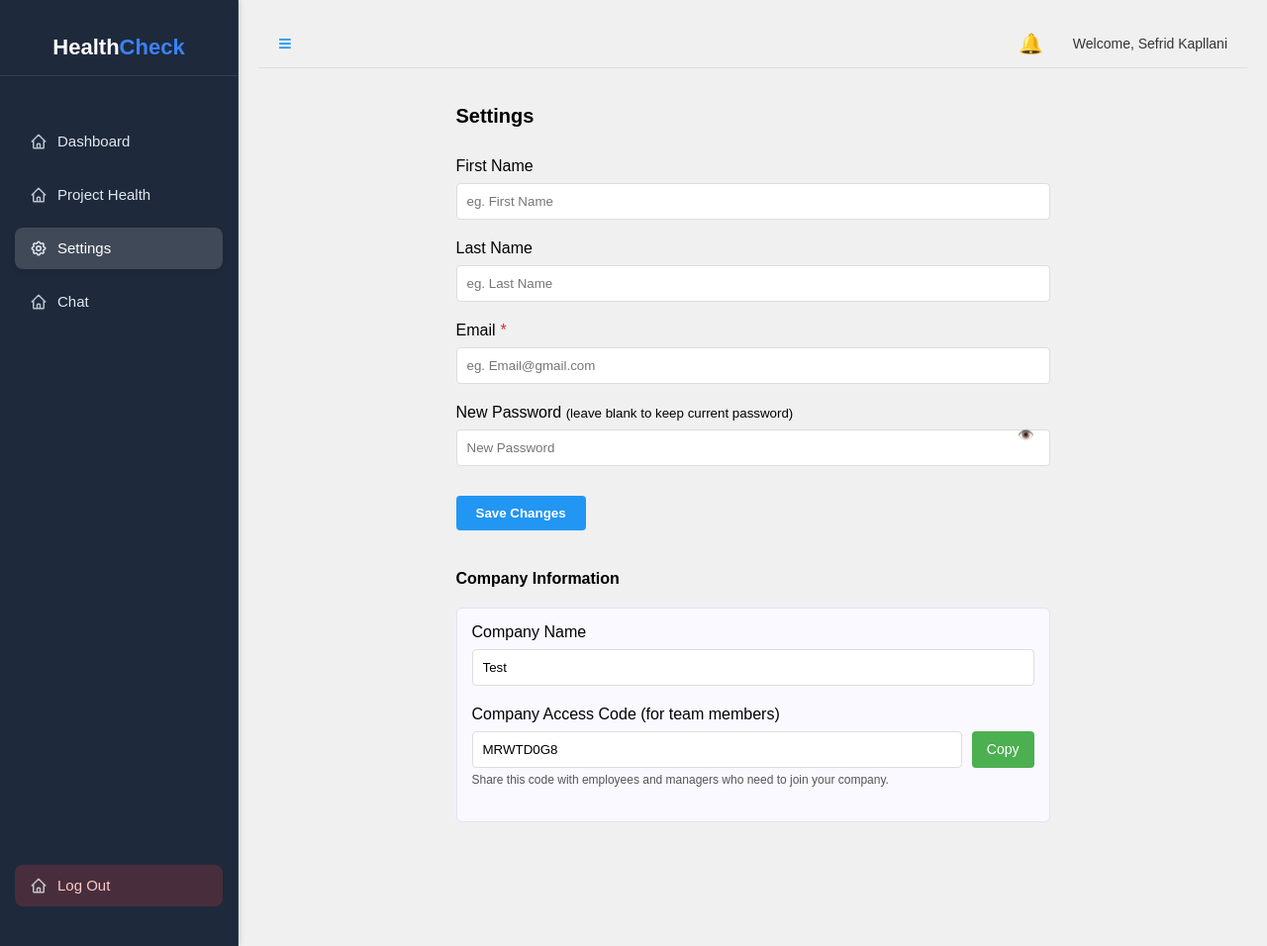
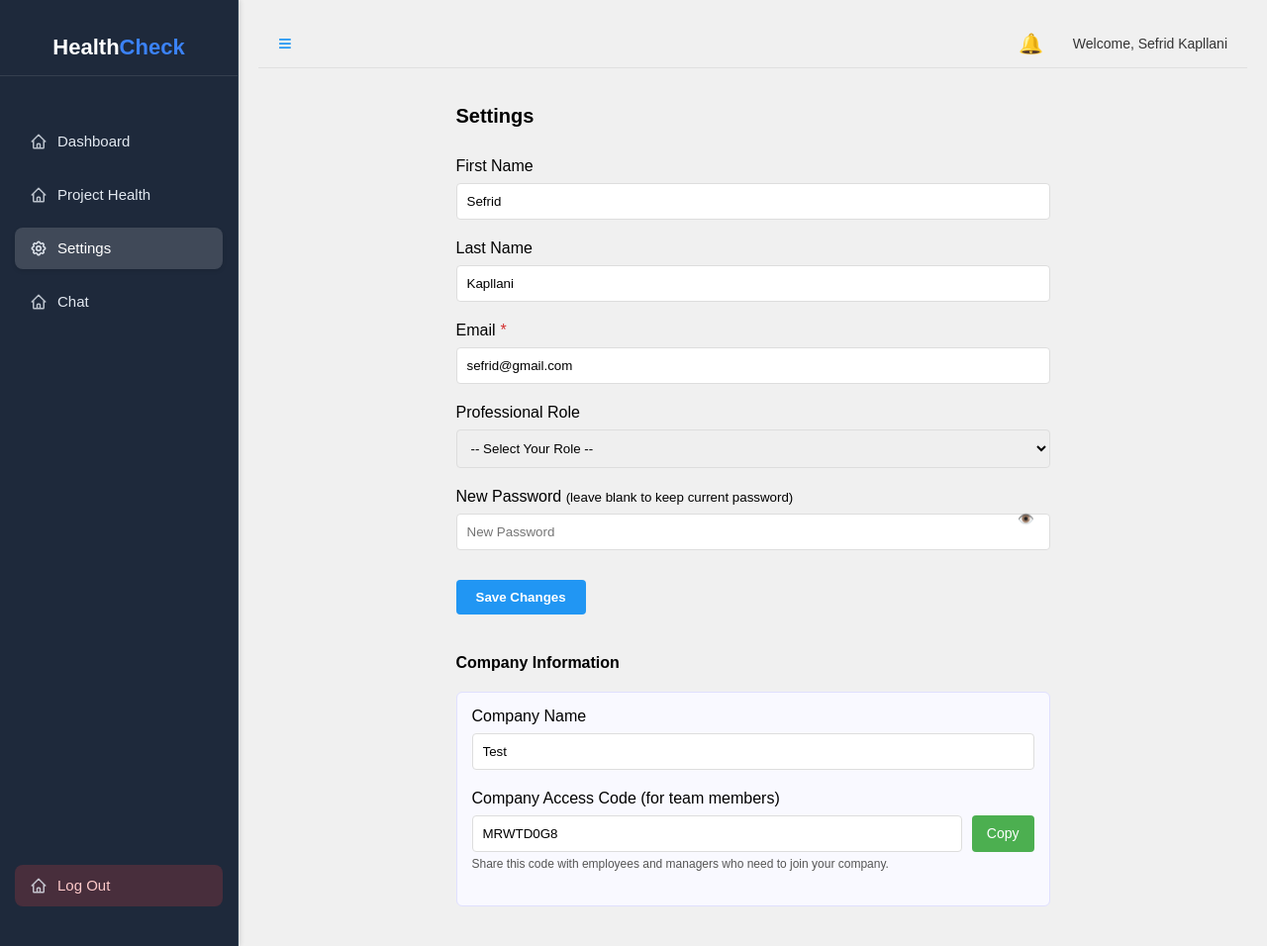
Before and after one commit to DidiG03/Group_Project, a Django app: page /settings/ in a window 1280 px wide. Shown: the whole page at 99% size. Run offline with Django 5.2, Linux system fonts and the light colour scheme; a user stored in the database is signed in; data comes from the database, SQL or seed files in the repository; both versions use the stored data as it was after the commit.

Commit message:
Update
Detailed

```diff
--- a/main/templates/main/settings.html
+++ b/main/templates/main/settings.html
@@ -367,13 +367,49 @@
                     </div>
 
                     <div class="form-group">
+                        <label for="role">Professional Role</label>
+                        <select id="role" name="role" class="form-control">
+                            <option value="">-- Select Your Role --</option>
+                            <option value="software_engineer" {% if profile.technical_role == 'software_engineer' %}selected{% endif %}>Software Engineer</option>
+                            <option value="frontend_developer" {% if profile.technical_role == 'frontend_developer' %}selected{% endif %}>Frontend Developer</option>
+                            <option value="backend_developer" {% if profile.technical_role == 'backend_developer' %}selected{% endif %}>Backend Developer</option>
+                            <option value="fullstack_developer" {% if profile.technical_role == 'fullstack_developer' %}selected{% endif %}>Full Stack Developer</option>
+                            <option value="mobile_developer" {% if profile.technical_role == 'mobile_developer' %}selected{% endif %}>Mobile Developer</option>
+                            <option value="web_developer" {% if profile.technical_role == 'web_developer' %}selected{% endif %}>Web Developer</option>
+                            <option value="data_scientist" {% if profile.technical_role == 'data_scientist' %}selected{% endif %}>Data Scientist</option>
+                            <option value="data_engineer" {% if profile.technical_role == 'data_engineer' %}selected{% endif %}>Data Engineer</option>
+                            <option value="data_analyst" {% if profile.technical_role == 'data_analyst' %}selected{% endif %}>Data Analyst</option>
+                            <option value="devops_engineer" {% if profile.technical_role == 'devops_engineer' %}selected{% endif %}>DevOps Engineer</option>
+                            <option value="sre" {% if profile.technical_role == 'sre' %}selected{% endif %}>Site Reliability Engineer</option>
+                            <option value="qa_engineer" {% if profile.technical_role == 'qa_engineer' %}selected{% endif %}>QA Engineer</option>
+                            <option value="test_engineer" {% if profile.technical_role == 'test_engineer' %}selected{% endif %}>Test Engineer</option>
+                            <option value="ui_designer" {% if profile.technical_role == 'ui_designer' %}selected{% endif %}>UI Designer</option>
+                            <option value="ux_designer" {% if profile.technical_role == 'ux_designer' %}selected{% endif %}>UX Designer</option>
+                            <option value="product_manager" {% if profile.technical_role == 'product_manager' %}selected{% endif %}>Product Manager</option>
+                            <option value="project_manager" {% if profile.technical_role == 'project_manager' %}selected{% endif %}>Project Manager</option>
+                            <option value="scrum_master" {% if profile.technical_role == 'scrum_master' %}selected{% endif %}>Scrum Master</option>
+                            <option value="agile_coach" {% if profile.technical_role == 'agile_coach' %}selected{% endif %}>Agile Coach</option>
+                            <option value="system_administrator" {% if profile.technical_role == 'system_administrator' %}selected{% endif %}>System Administrator</option>
+                            <option value="network_engineer" {% if profile.technical_role == 'network_engineer' %}selected{% endif %}>Network Engineer</option>
+                            <option value="security_engineer" {% if profile.technical_role == 'security_engineer' %}selected{% endif %}>Security Engineer</option>
+                            <option value="database_administrator" {% if profile.technical_role == 'database_administrator' %}selected{% endif %}>Database Administrator</option>
+                            <option value="cloud_architect" {% if profile.technical_role == 'cloud_architect' %}selected{% endif %}>Cloud Architect</option>
+                            <option value="solutions_architect" {% if profile.technical_role == 'solutions_architect' %}selected{% endif %}>Solutions Architect</option>
+                            <option value="technical_lead" {% if profile.technical_role == 'technical_lead' %}selected{% endif %}>Technical Lead</option>
+                            <option value="engineering_manager" {% if profile.technical_role == 'engineering_manager' %}selected{% endif %}>Engineering Manager</option>
+                            <option value="cto" {% if profile.technical_role == 'cto' %}selected{% endif %}>CTO</option>
+                            <option value="other" {% if profile.technical_role == 'other' %}selected{% endif %}>Other</option>
+                        </select>
+                    </div>
+
+                    <div class="form-group">
                         <label for="new_password">New Password <small>(leave blank to keep current password)</small></label>
                         <input type="password" id="new_password" name="new_password" class="form-control"
                                placeholder="New Password">
                         <button type="button" class="password-toggle" id="password-toggle">👁️</button>
                     </div>
 
-                    <button type="submit" class="btn-save" id="save-button">Save Changes</button>
+                    <button type="submit" class="btn-save" id="save-button" style="background-color: #2196F3; color: white; padding: 10px 20px; border: none; border-radius: 4px; cursor: pointer; font-weight: bold;">Save Changes</button>
                 </form>
 
 
--- a/main/views.py
+++ b/main/views.py
@@ -18,7 +18,6 @@ def admin_required(view_func):
     @wraps(view_func)
     def _wrapped_view(request, *args, **kwargs):
         try:
-            from register.models import UserProfile
             profile = UserProfile.objects.get(user=request.user)
             if profile.role == 'admin':
                 return view_func(request, *args, **kwargs)
@@ -34,7 +33,6 @@ def non_admin_required(view_func):
     @wraps(view_func)
     def _wrapped_view(request, *args, **kwargs):
         try:
-            from register.models import UserProfile
             profile = UserProfile.objects.get(user=request.user)
             if profile.role != 'admin':
                 return view_func(request, *args, **kwargs)
@@ -180,6 +178,7 @@ def settings(request):
             last_name = request.POST.get('last_name', '')
             email = request.POST.get('email', '')
             new_password = request.POST.get('new_password', '')
+            technical_role = request.POST.get('role', '')
 
             # Update user profile
             user.first_name = first_name
@@ -194,6 +193,15 @@ def settings(request):
 
             user.save()
 
+            # Update technical role if profile exists
+            try:
+                profile = UserProfile.objects.get(user=user)
+                if technical_role:
+                    profile.technical_role = technical_role
+                    profile.save()
+            except UserProfile.DoesNotExist:
+                pass
+
             # If the password was not changed, display success message
             if not new_password:
                 messages.success(request, "Profile information updated successfully!")
@@ -204,7 +212,6 @@ def settings(request):
 
     # Try to get user profile information
     try:
-        from register.models import UserProfile, Company
         profile = UserProfile.objects.get(user=user)
 
         # If admin, get company information
@@ -224,7 +231,10 @@ def settings(request):
         'username': user.username,
         'user': user,
         'profile': profile,
-        'company': company
+        'company': company,
+        'first_name': user.first_name,
+        'last_name': user.last_name,
+        'email': user.email,
     }
 
     return render(request, "main/settings.html", context)
@@ -476,7 +486,6 @@ def admin_dashboard(request):
     users = User.objects.all()
 
     # Get user profiles
-    from register.models import UserProfile, Company
     user_profiles = UserProfile.objects.select_related('user', 'company').all()
 
     # Get pending employee approvals for companies where this admin is the creator
@@ -531,11 +540,9 @@ def admin_projects(request):
     projects = Project.objects.select_related('created_by', 'team', 'department').all().order_by('-created_at')
 
     # Get user profiles for team assignments
-    from register.models import UserProfile
     user_profiles = UserProfile.objects.exclude(role='admin').select_related('user').all()
 
     # Get existing comments
-    from .models import ProjectComment
     comments = ProjectComment.objects.select_related('project', 'user').all().order_by('-created_at')
 
     # Handle comment form submission
@@ -811,7 +818,6 @@ def add_comment_reply(request):
             comment = ProjectComment.objects.get(id=comment_id)
 
             # Create the reply
-            from .models import CommentReply
             reply = CommentReply.objects.create(
                 comment=comment,
                 user=request.user,
--- a/register/models.py
+++ b/register/models.py
@@ -33,8 +33,42 @@ class UserProfile(models.Model):
         ('employee', 'Employee'),
     ]
 
+    TECHNICAL_ROLE_CHOICES = [
+        ('', 'Not Specified'),
+        ('software_engineer', 'Software Engineer'),
+        ('frontend_developer', 'Frontend Developer'),
+        ('backend_developer', 'Backend Developer'),
+        ('fullstack_developer', 'Full Stack Developer'),
+        ('mobile_developer', 'Mobile Developer'),
+        ('web_developer', 'Web Developer'),
+        ('data_scientist', 'Data Scientist'),
+        ('data_engineer', 'Data Engineer'),
+        ('data_analyst', 'Data Analyst'),
+        ('devops_engineer', 'DevOps Engineer'),
+        ('sre', 'Site Reliability Engineer'),
+        ('qa_engineer', 'QA Engineer'),
+        ('test_engineer', 'Test Engineer'),
+        ('ui_designer', 'UI Designer'),
+        ('ux_designer', 'UX Designer'),
+        ('product_manager', 'Product Manager'),
+        ('project_manager', 'Project Manager'),
+        ('scrum_master', 'Scrum Master'),
+        ('agile_coach', 'Agile Coach'),
+        ('system_administrator', 'System Administrator'),
+        ('network_engineer', 'Network Engineer'),
+        ('security_engineer', 'Security Engineer'),
+        ('database_administrator', 'Database Administrator'),
+        ('cloud_architect', 'Cloud Architect'),
+        ('solutions_architect', 'Solutions Architect'),
+        ('technical_lead', 'Technical Lead'),
+        ('engineering_manager', 'Engineering Manager'),
+        ('cto', 'CTO'),
+        ('other', 'Other'),
+    ]
+
     user = models.OneToOneField(User, on_delete=models.CASCADE, related_name="profile")
     role = models.CharField(max_length=20, choices=ROLE_CHOICES, default='employee')
+    technical_role = models.CharField(max_length=50, choices=TECHNICAL_ROLE_CHOICES, default='', blank=True)
     company = models.ForeignKey(Company, on_delete=models.CASCADE, related_name="employees", null=True, blank=True)
     phone = models.CharField(max_length=50, blank=True, null=True)
     position = models.CharField(max_length=100, blank=True, null=True)
```
Also changed, not shown: db.sqlite3, register/migrations/0009_userprofile_technical_role.py (added).
